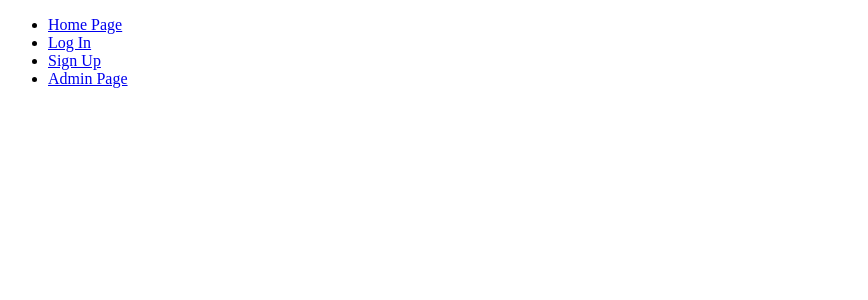
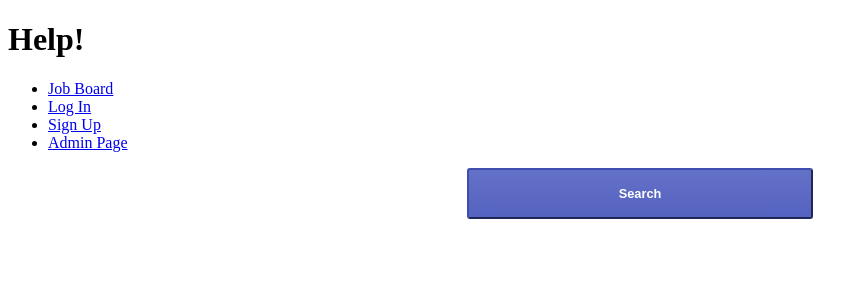
Before and after one commit to ethan-sadowski/COMP-2800-Help-, a React (Create React App) app: page /JobBoard in a window 1280 px wide. Shown: the top 300 px of the page, without its empty margins (0-868 px from the left). Built offline with nearby package versions, Linux system fonts and the light colour scheme.

Commit message:
Added job board page

```diff
--- a/src/App.js
+++ b/src/App.js
@@ -6,6 +6,7 @@ import Home from "./pages/Home";
 import Admin from "./pages/Admin";
 import Login from "./pages/Login";
 import Signup from './pages/Signup';
+import JobBoard from './pages/JobBoard';
 import { AuthContext } from "./context/auth";
 
 function App(props) {
@@ -13,9 +14,10 @@ function App(props) {
     <AuthContext.Provider value={false}>
     <Router>
       <div>
+        <h1>Help!</h1>
         <ul>
           <li>
-            <Link to="/">Home Page</Link>
+            <Link to="/JobBoard">Job Board</Link>
           </li>
           <li>
             <Link to="/login">Log In</Link>
@@ -27,7 +29,7 @@ function App(props) {
             <Link to="/admin">Admin Page</Link>
           </li>
         </ul>
-        <Route exact path="/" component={Home} />
+        <Route exact path="/JobBoard" component={JobBoard} />
         <Route path="/login" component={Login} />
         <Route path="/signup" component={Signup} />
         <PrivateRoute path="/admin" component={Admin} />
--- a/src/index.js
+++ b/src/index.js
@@ -1,8 +1,8 @@
 import React from 'react';
 import ReactDOM from 'react-dom';
-import Main from './App';
+import App from './App';
 
 ReactDOM.render(
-  <Main />,
+  <App />,
   document.getElementById('root')
 );
--- /dev/null
+++ b/src/pages/JobBoard.js
@@ -0,0 +1,17 @@
+import React from "react";
+import { Link } from 'react-router-dom';
+import { Card, Logo, Form, Input, Button } from '../components/AuthForm';
+
+
+function JobBoard() {
+  return (
+    <Card>
+      <Form>
+        <Button>Search
+        </Button>
+      </Form>
+    </Card>
+  );
+}
+
+export default JobBoard;
```
